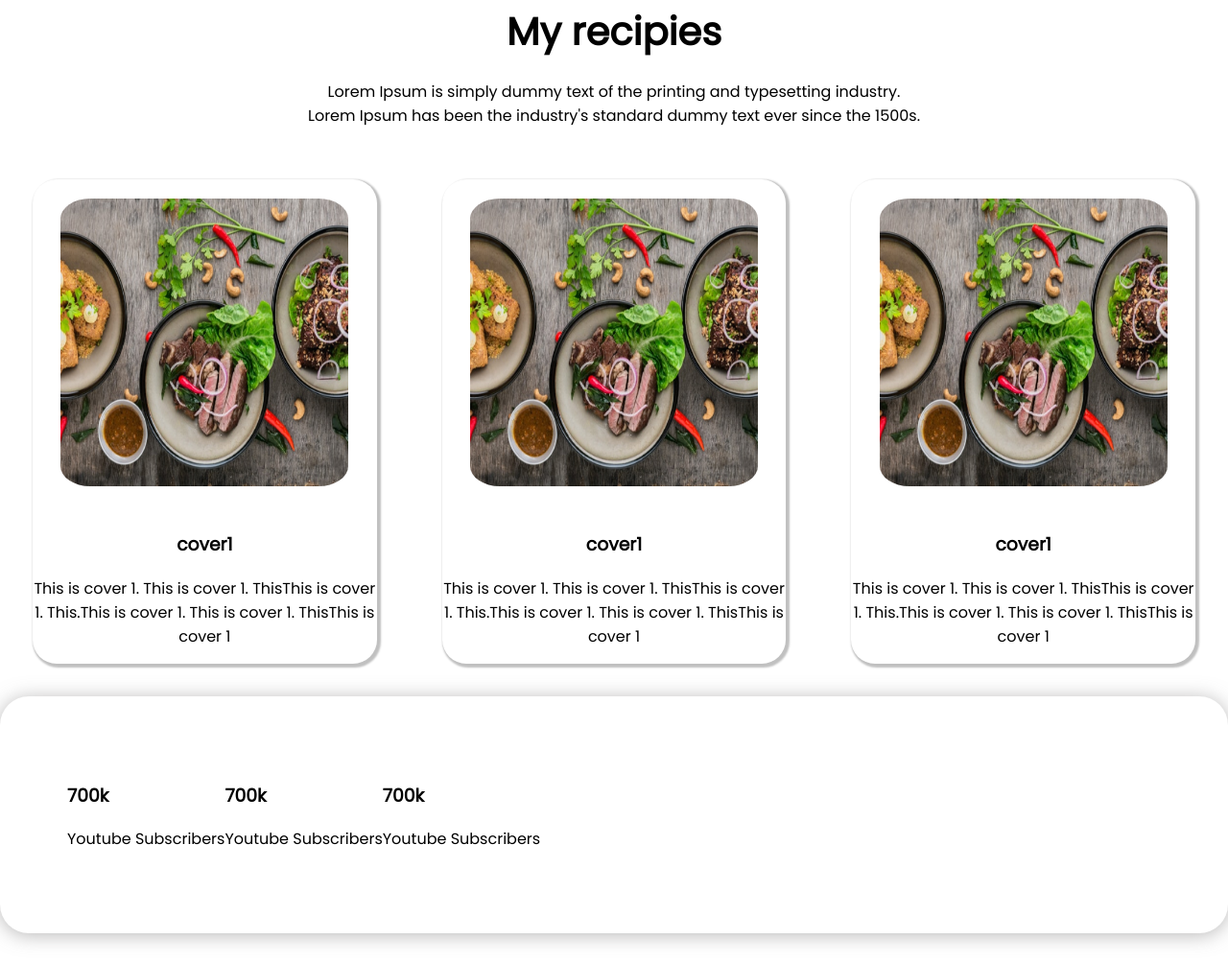
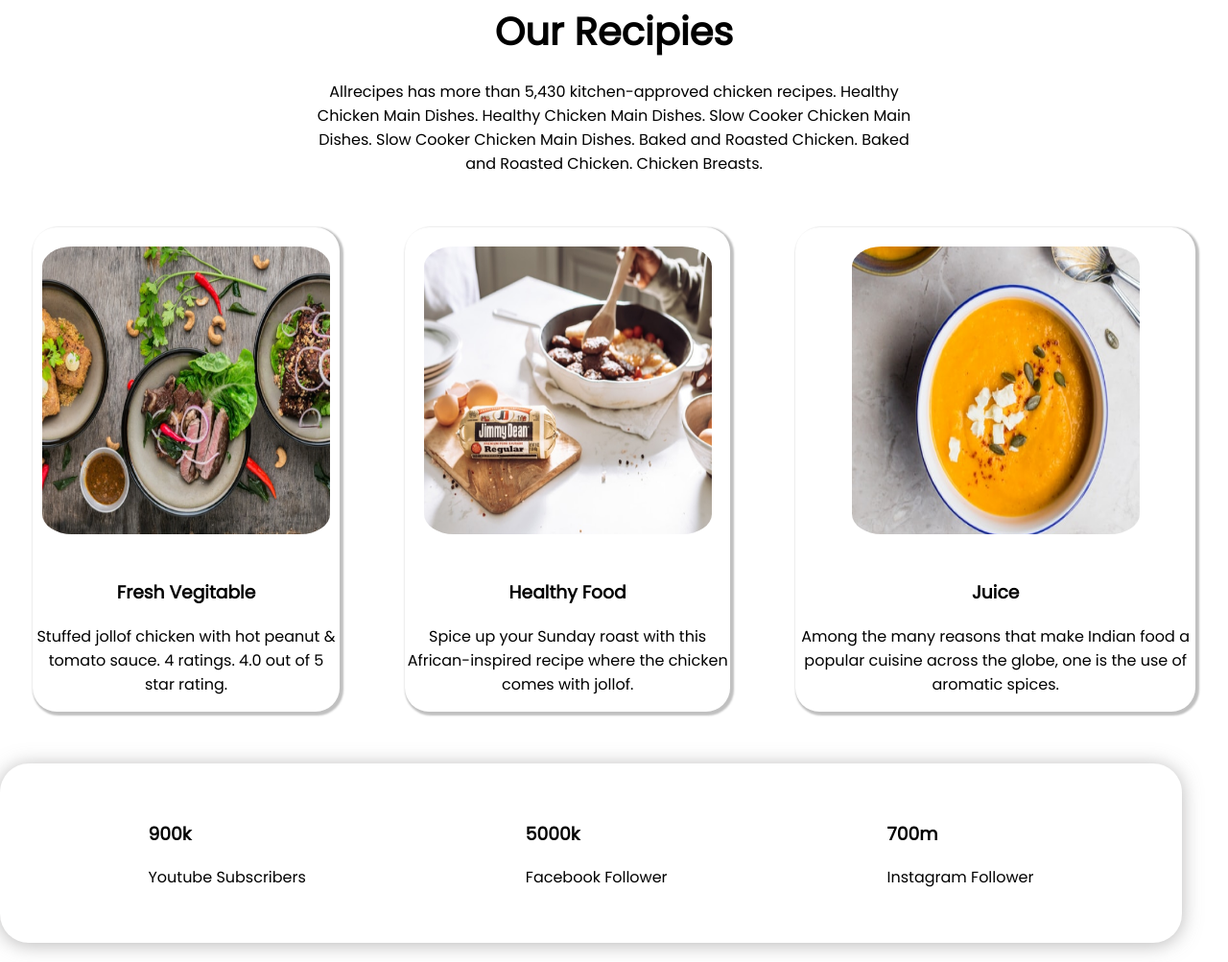
Before and after one commit to johirulislamnishat/foody-hut, a plain HTML site: page index.html in a window 1280 px wide. Shown: the part 1719-2722 px from the top of the page at 96% size. Drawn offline with Linux system fonts and the light colour scheme.

Commit message:
content update

```diff
--- a/index.html
+++ b/index.html
@@ -42,12 +42,13 @@
         </div>
         <div class="half-wedth">
             <h2>
-                About Me
+                About Us
             </h2>
             <p>
-                Lorem ipsum dolor sit amet, consectetur adipiscing elit. Condimentum diam orci pretium a pharetra,
-                feugiat cursus. Dictumst risus, sem egestas odio cras adipiscing vulputate. Nisi, risus in suscipit non.
-                Non commodo volutpat, pharetra, vel.
+                The ultimate weeknight dinner, chicken recipes will never get boring with these 100 recipes. Whether
+                it’s grilled, sautéed, baked, or roasted, everyone is sure to find a favorite in this collection. Go
+                international with Chicken Shawarma, or stick with more traditional flavors in dishes like Chicken and
+                Broccoli Casserole or Chicken Potpie.
             </p>
             <a class="order-btn" target="_blank" href="https://www.linkedin.com/in/johirulislamnishat/">Order
                 Now</a>
@@ -55,47 +56,46 @@
     </section>
 
     <section class="sec-3">
-        <h2>My recipies</h2>
-        <p>Lorem Ipsum is simply dummy text of the printing and typesetting industry. Lorem Ipsum has been the
-            industry's standard dummy text ever since the 1500s.</p>
+        <h2>Our Recipies</h2>
+        <p>Allrecipes has more than 5,430 kitchen-approved chicken recipes. Healthy Chicken Main Dishes. Healthy Chicken
+            Main Dishes. Slow Cooker Chicken Main Dishes. Slow Cooker Chicken Main Dishes. Baked and Roasted Chicken.
+            Baked and Roasted Chicken. Chicken Breasts.</p>
     </section>
 
     <section id="social-bar-1" class="cover">
         <div class="social-bar-item">
             <img src="images/cover1.jpg" alt="cover1" width="300" height="300">
-            <h3>cover1</h3>
-            <p>This is cover 1. This is cover 1. ThisThis is cover 1. This.This is cover 1. This is cover 1. ThisThis is
-                cover 1
+            <h3>Fresh Vegitable</h3>
+            <p>Stuffed jollof chicken with hot peanut & tomato sauce. 4 ratings. 4.0 out of 5 star rating.
             </p>
         </div>
         <div class="social-bar-item">
-            <img src="images/cover1.jpg" alt="cover1" width="300" height="300">
-            <h3>cover1</h3>
-            <p>This is cover 1. This is cover 1. ThisThis is cover 1. This.This is cover 1. This is cover 1. ThisThis is
-                cover 1
+            <img src="images/cover2.jpg" alt="cover2" width="300" height="300">
+            <h3>Healthy Food</h3>
+            <p> Spice up your Sunday roast with this African-inspired recipe where the chicken comes with jollof.
             </p>
         </div>
         <div class="social-bar-item">
-            <img src="images/cover1.jpg" alt="cover1" width="300" height="300">
-            <h3>cover1</h3>
-            <p>This is cover 1. This is cover 1. ThisThis is cover 1. This.This is cover 1. This is cover 1. ThisThis is
-                cover 1
+            <img src="images/cover3.png" alt="cover3" width="300" height="300">
+            <h3>Juice</h3>
+            <p>Among the many reasons that make Indian food a popular cuisine across the globe, one is the use of
+                aromatic spices.
             </p>
         </div>
     </section>
 
     <section class="social-bar-2 flexible-container">
         <div class="social-bar-2item">
-            <h3>700k</h3>
+            <h3>900k</h3>
             <p>Youtube Subscribers</p>
         </div>
         <div class="social-bar-2item">
-            <h3>700k</h3>
-            <p>Youtube Subscribers</p>
+            <h3>5000k</h3>
+            <p>Facebook Follower</p>
         </div>
         <div class="social-bar-2item">
-            <h3>700k</h3>
-            <p>Youtube Subscribers</p>
+            <h3>700m</h3>
+            <p>Instagram Follower</p>
         </div>
     </section>
 
--- a/style.css
+++ b/style.css
@@ -81,11 +81,25 @@ section.sec-3 h2 {
 }
 .social-bar-2{
 
-    align-items: center;
-    padding: 70px;
+
+    padding: 40px;
     box-shadow: 0px 2px 20px rgba(116, 114, 113, 0.5);
     border-radius: 30px;
+    margin-top: 20px;
+    width: 90%;
 
+}
+section.sec-3 p {
+    width: 50%;
+    padding: 20px;
+    margin: auto;
+}
+section.sec-3 h2 {
+    width: 50%;
+    margin: auto;
+}
+.social-bar-2item {
+    margin: auto;
 }
 
 #txt-align{
```
